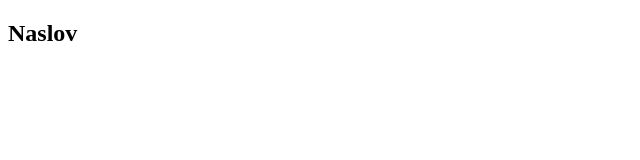
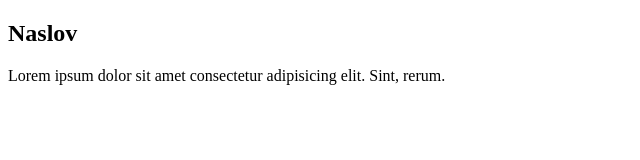
Before and after one commit to jovan991/skolakoda, a plain HTML site: page index.html in a window 1280 px wide. Shown: the whole page, without its empty margins (0-640 px from the left). Drawn offline with Linux system fonts and the light colour scheme.

Commit message:
Added changes from Visual studio code

```diff
--- a/index.html
+++ b/index.html
@@ -8,5 +8,7 @@
 </head>
 <body>
     <h2>Naslov</h2>
+    <p>Lorem ipsum dolor sit amet consectetur adipisicing elit. Sint, rerum.
+    </p>
 </body>
 </html>
```
